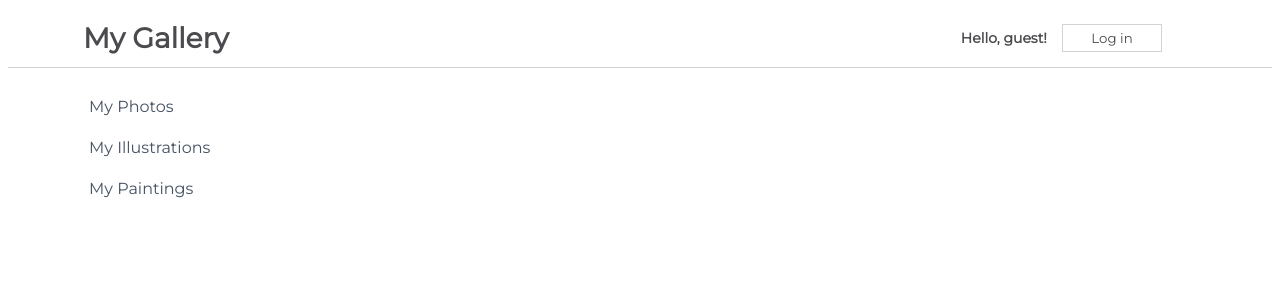
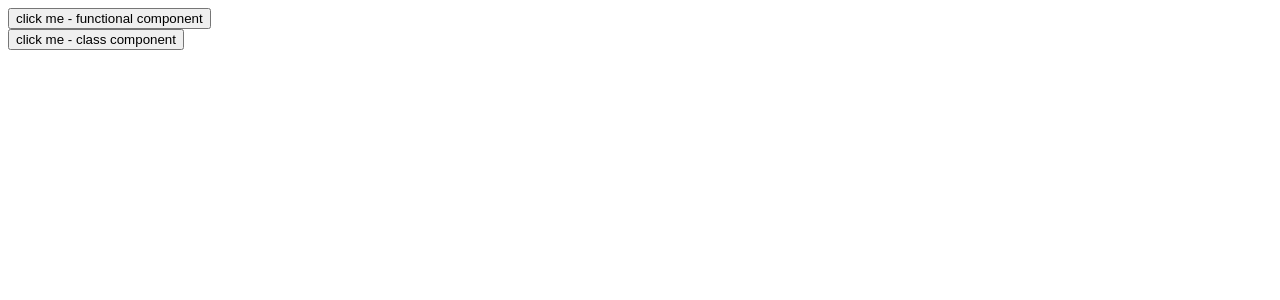
Before and after one commit to BekMart/functional-component-challenge, a React (Create React App) app in the folder my-app/: page / in a window 1280 px wide. Shown: the top 300 px of the page. Built offline with nearby package versions, Linux system fonts and the light colour scheme.

Commit message:
Create Event handlers for buttons
Example of functional and class components

```diff
--- a/my-app/src/App.js
+++ b/my-app/src/App.js
@@ -1,12 +1,16 @@
-import css from './App.module.css';
-import NavBarSimple from './components/NavBarSimple';
-import Sidebar from './components/Sidebar';
+// import css from './App.module.css';
+// import NavBarSimple from './components/NavBarSimple';
+// import Sidebar from './components/Sidebar';
+import EventsClass from './components/EventsClass';
+import EventsFunctional from './components/EventsFunctional';
 
 function App() {
   return (
-    <div className={css.App}>
-      <NavBarSimple name="Becki" />
-      <Sidebar />
+    <div>
+      {/* <NavBarSimple name="Becki" />
+      <Sidebar /> */}
+      <EventsFunctional />
+      <EventsClass />
     </div>
   );
 }
--- /dev/null
+++ b/my-app/src/components/EventsClass.js
@@ -0,0 +1,16 @@
+import React, { Component } from 'react'
+
+export class EventsClass extends Component {
+  clickHandler() {
+    console.log("Clicked the class button")
+  }
+  render() {
+    return (
+      <div>
+        <button onClick={this.clickHandler}>click me - class component</button>
+      </div>
+    )
+  }
+}
+
+export default EventsClass
--- /dev/null
+++ b/my-app/src/components/EventsFunctional.js
@@ -0,0 +1,14 @@
+import React from 'react'
+
+function EventsFunctional() {
+    function clickHandler() {
+        console.log("Clicked the functional button")
+    }
+  return (
+    <div>
+        <button onClick={clickHandler}>click me - functional component</button>
+    </div>
+  )
+}
+
+export default EventsFunctional
```
